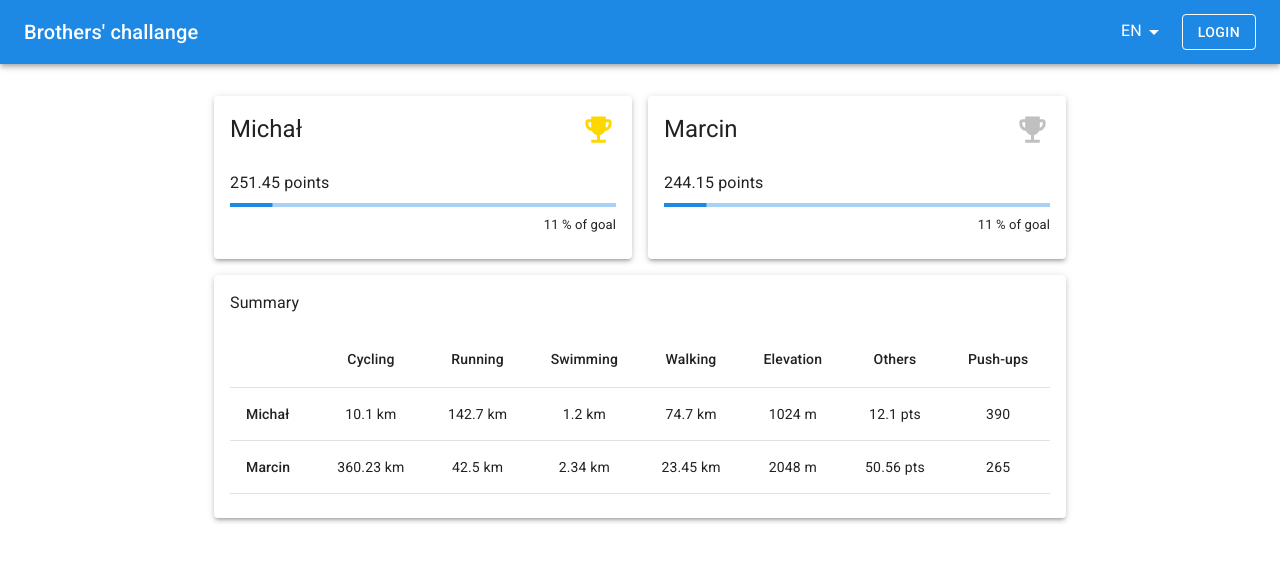
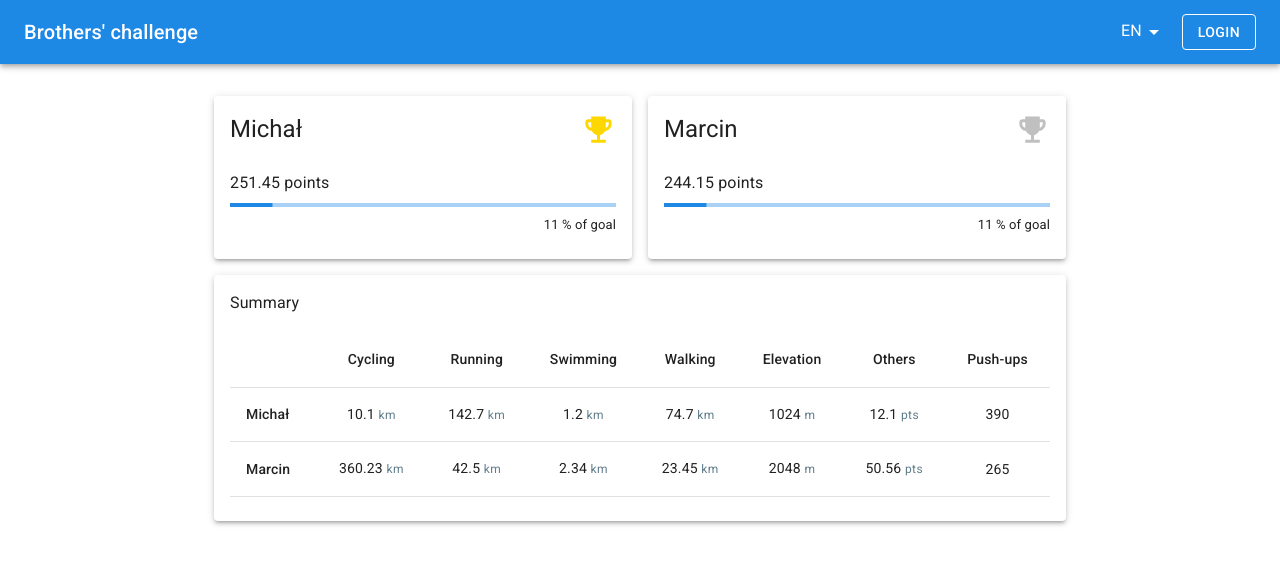
Before and after one commit to sspr/brothers-challange, a React (Create React App) app: page / in a window 1280 px wide. Shown: the top 564 px of the page. Built offline with nearby package versions, Linux system fonts and the light colour scheme.

Commit message:
Demo fixes - app title, units styling, tabel overflow x

```diff
--- a/src/app/App.tsx
+++ b/src/app/App.tsx
@@ -3,9 +3,12 @@ import { Container } from '@mui/material';
 
 import { Header } from 'ui';
 import { Dashboard } from './dashboard/Dashboard';
+import { usePageTitle } from 'hooks';
 
 export const App = () => {
   const [isLoggedIn, setIsLoggedIn] = useState(false);
+
+  usePageTitle();
 
   return (
     <>
--- a/src/app/dashboard/rankingTable/RankingTable.styles.ts
+++ b/src/app/dashboard/rankingTable/RankingTable.styles.ts
@@ -1,4 +1,7 @@
+import { theme } from 'assets/styles/theme';
+
 export const styles = {
-  table: { mt: 2 },
+  table: { mt: 2, minWidth: 800 },
   header: { fontWeight: '500' },
+  units: { color: theme.color.grey },
 };
--- a/src/app/dashboard/rankingTable/RankingTable.tsx
+++ b/src/app/dashboard/rankingTable/RankingTable.tsx
@@ -1,4 +1,4 @@
-import { Typography } from '@mui/material';
+import { TableContainer, Typography } from '@mui/material';
 import Table from '@mui/material/Table';
 import TableBody from '@mui/material/TableBody';
 import TableCell from '@mui/material/TableCell';
@@ -17,6 +17,7 @@ export const RankingTable = ({ data }: RankingTableProps) => {
   return (
     <Card>
       <Typography>{formatMessage({ id: 'rankingTable.summary' })}</Typography>
+      <TableContainer>
         <Table aria-label="simple table" sx={styles.table}>
           <TableHead>
             <TableRow>
@@ -32,19 +33,48 @@ export const RankingTable = ({ data }: RankingTableProps) => {
             {data.map((user) => (
               <TableRow key={user.name}>
                 <TableCell sx={styles.header}>{user.name}</TableCell>
-              <TableCell align="center">{user.cycling} km</TableCell>
-              <TableCell align="center">{user.running} km</TableCell>
-              <TableCell align="center">{user.swimming} km</TableCell>
-              <TableCell align="center">{user.walking} km</TableCell>
-              <TableCell align="center">{user.elevation} m</TableCell>
                 <TableCell align="center">
-                {user.others} {formatMessage({ id: 'rankingTable.pts' })}
+                  {user.cycling}{' '}
+                  <Typography variant="caption" sx={styles.units}>
+                    km
+                  </Typography>
+                </TableCell>
+                <TableCell align="center">
+                  {user.running}{' '}
+                  <Typography variant="caption" sx={styles.units}>
+                    km
+                  </Typography>
+                </TableCell>
+                <TableCell align="center">
+                  {user.swimming}{' '}
+                  <Typography variant="caption" sx={styles.units}>
+                    km
+                  </Typography>
+                </TableCell>
+                <TableCell align="center">
+                  {user.walking}{' '}
+                  <Typography variant="caption" sx={styles.units}>
+                    km
+                  </Typography>
+                </TableCell>
+                <TableCell align="center">
+                  {user.elevation}{' '}
+                  <Typography variant="caption" sx={styles.units}>
+                    m
+                  </Typography>
+                </TableCell>
+                <TableCell align="center">
+                  {user.others}{' '}
+                  <Typography variant="caption" sx={styles.units}>
+                    {formatMessage({ id: 'rankingTable.pts' })}
+                  </Typography>
                 </TableCell>
                 <TableCell align="center">{user.pushUps}</TableCell>
               </TableRow>
             ))}
           </TableBody>
         </Table>
+      </TableContainer>
     </Card>
   );
 };
--- a/src/hooks/index.ts
+++ b/src/hooks/index.ts
@@ -1 +1,2 @@
 export * from './useLocale/useLocale';
+export * from './usePageTitle/usePageTitle';
--- /dev/null
+++ b/src/hooks/usePageTitle/usePageTitle.ts
@@ -0,0 +1,17 @@
+import { useEffect } from 'react';
+import { useIntl } from 'react-intl';
+
+export const usePageTitle = () => {
+  const { formatMessage } = useIntl();
+
+  useEffect(() => {
+    const translatedPageTitle = formatMessage({ id: 'header.title' });
+
+    if (document.title !== translatedPageTitle) {
+      document.title = translatedPageTitle;
+      document
+        .querySelector('meta[name="description"]')
+        ?.setAttribute('content', formatMessage({ id: 'page.description' }));
+    }
+  }, []);
+};
--- a/src/i18n/data/en.json
+++ b/src/i18n/data/en.json
@@ -1,5 +1,6 @@
 {
-  "header.title": "Brothers' challange",
+  "page.description": "App comparing sport results",
+  "header.title": "Brothers' challenge",
   "header.login": "Login",
   "header.logout": "Logout",
   "rankingCard.points": "points",
--- a/src/i18n/data/pl.json
+++ b/src/i18n/data/pl.json
@@ -1,4 +1,5 @@
 {
+  "page.description": "Aplikacja porównująca wyniki sportowe",
   "header.title": "Wyzwanie braci",
   "header.login": "Zaloguj się",
   "header.logout": "Wyloguj się",
```
Lines whose indentation alone changed are shown as unchanged.
